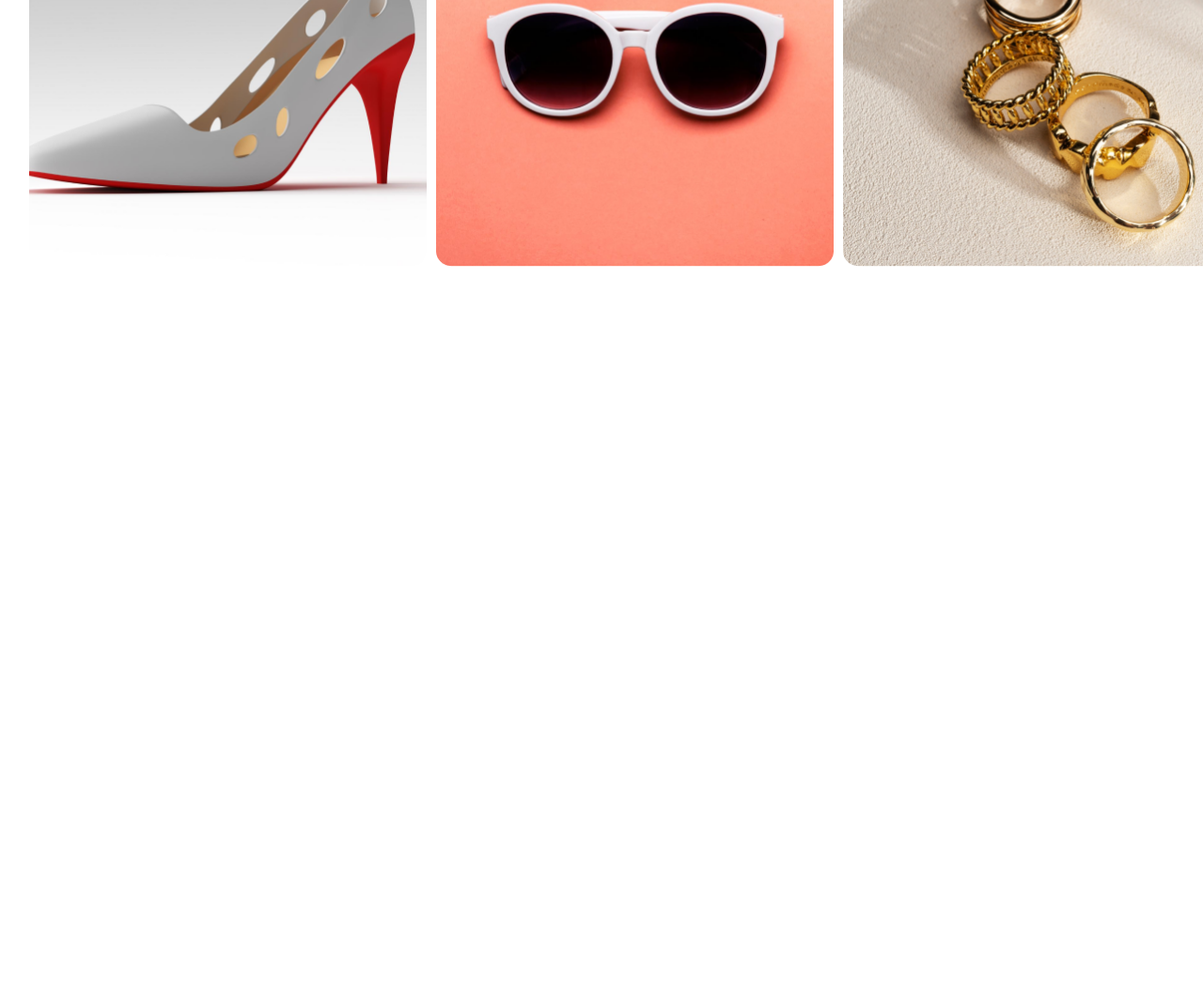
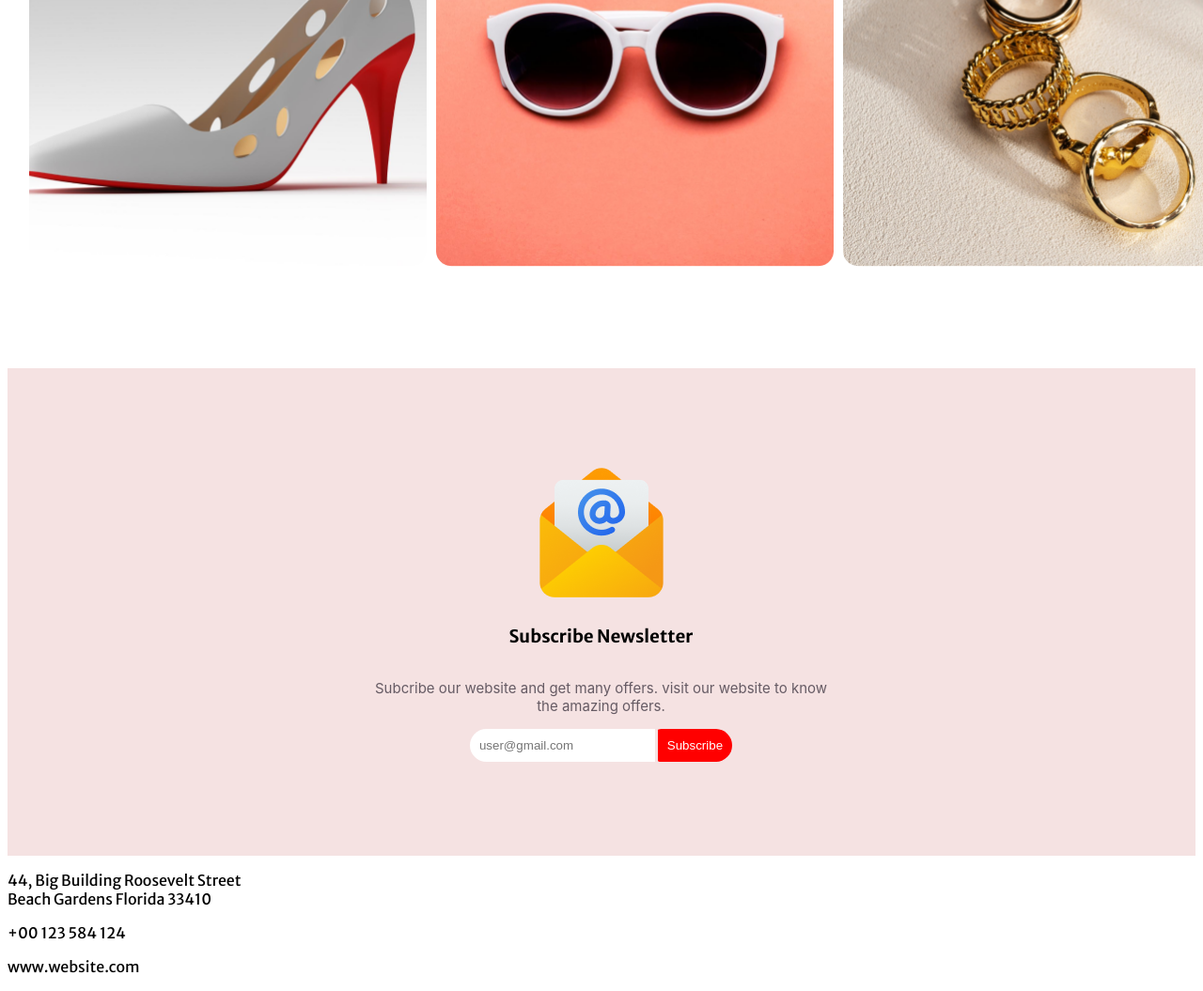
Before and after one commit to Insana343/Assignment-1, a plain HTML site: page index.html in a window 1280 px wide. Shown: the part 3807-4862 px from the top of the page at 94% size. Before the commit the page ends 4107 px from the top, so only its background shows below. Drawn offline with Linux system fonts and the light colour scheme.

Commit message:
semi final

```diff
--- a/index.html
+++ b/index.html
@@ -80,7 +80,27 @@
             <img src="images/Rectangle 7.png" alt="">
             <img src="images/Rectangle 8.png" alt="">
          </div>
-
+         <div class="form">
+            <div>
+                <img src="images/Group 61.png" alt="">
+            </div>
+            <h3><b>Subscribe Newsletter</b></h3>
+            <p class="offer">Subcribe our website and get many offers. visit our website to know the amazing offers.</p>
+            <div>
+                <form>
+                    <label for="email"><input id="email" type="email" placeholder="user@gmail.com" ></label>
+                    <button class="sub">Subscribe</button>
+                </form>
+            </div>
+         </div>
     </main>
+    <footer>
+        <div>
+            <p>44, Big Building Roosevelt Street <br>
+                Beach Gardens Florida 33410</p>
+            <p>+00 123 584 124</p>
+            <p>www.website.com</p>
+        </div>
+    </footer>
 </body>
 </html>
--- a/style/style.css
+++ b/style/style.css
@@ -252,3 +252,33 @@ font-weight: 400;
 line-height: 32px;
 padding-left: 15px;
 }
+.form{
+    display: grid;
+    text-align: center;
+    background-color: #f5e2e2;
+    padding: 100px 386px 100px 385px;
+    margin-top: 100px;
+
+}
+.offer{
+    color: rgba(7, 2, 17, 0.60);
+    font-size: 15px;
+    font-family: Inter;
+}
+.sub{
+    background-color: #F00;
+    border: none;
+    border-radius: 5%;
+    color: #FFF;
+    border-top-right-radius: 20px;
+    border-bottom-right-radius: 20px;
+    padding: 10px 10px 10px 10px;
+
+    }
+#email{
+    border: none;
+    border-top-left-radius: 20px ;
+    border-bottom-left-radius: 20px;
+    padding: 10px 10px 10px 10px;
+
+}
```
